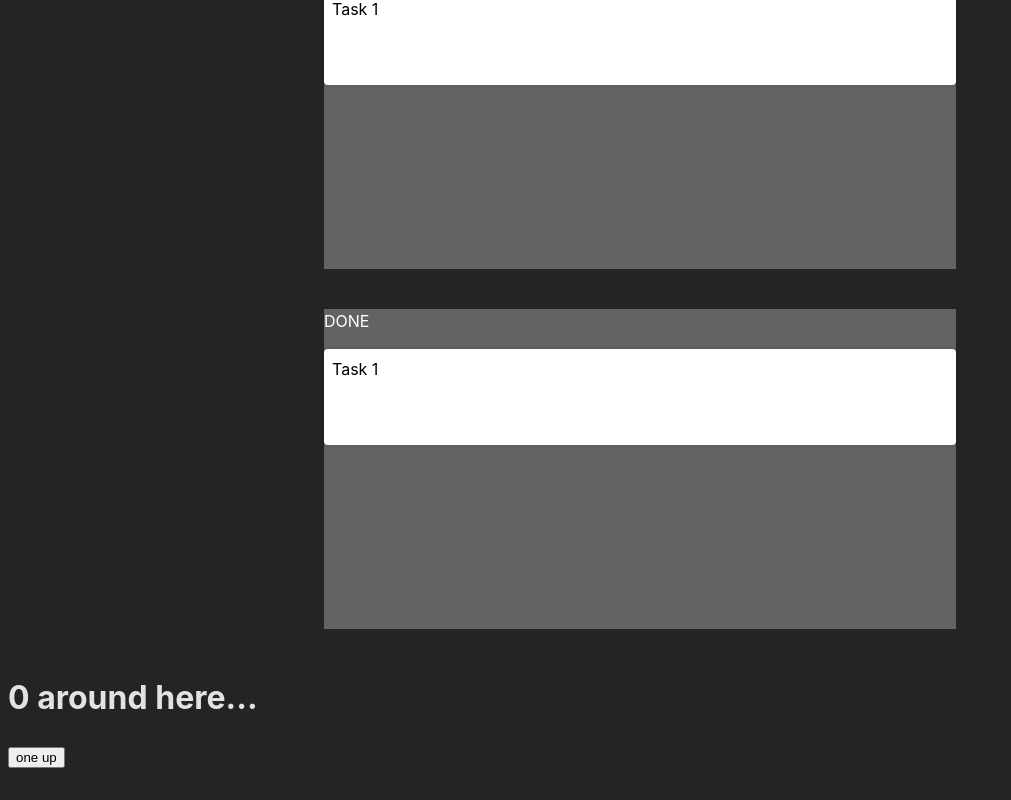
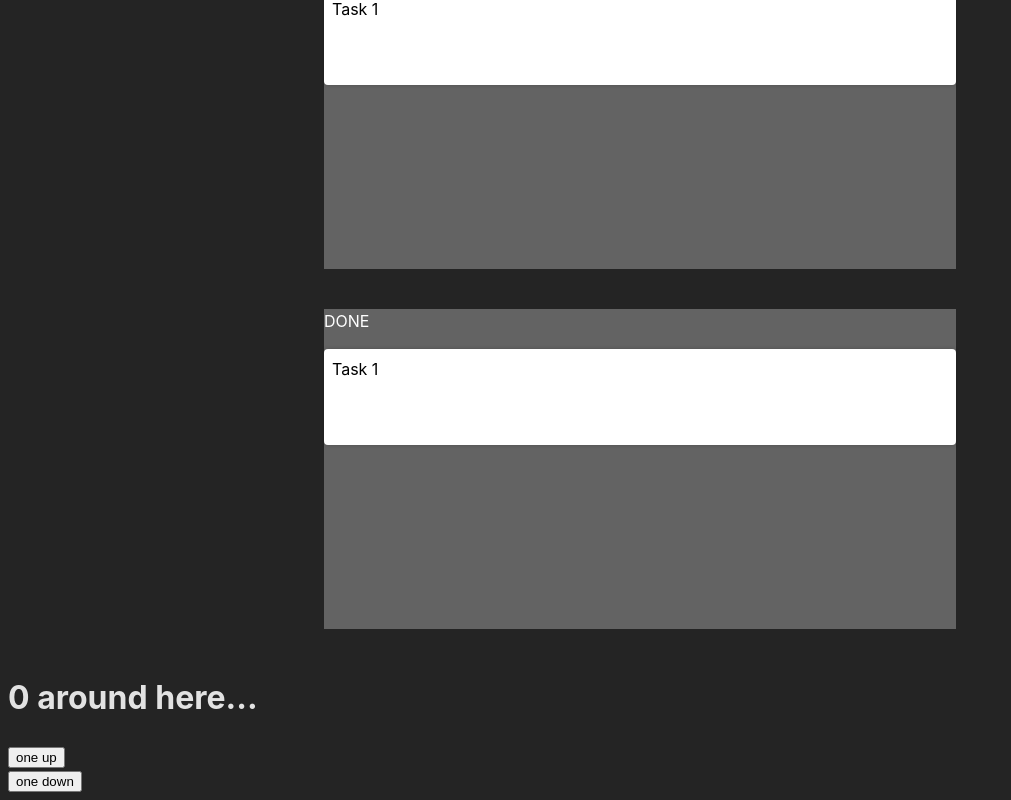
Before and after one commit to Drakkarrr/zustand-fcc-tutorial, a React (Vite) app: page / in a window 1280 px wide. Shown: the part 427-1227 px from the top of the page, without its empty margins (0-1011 px from the left). Before the commit the page ends 1203 px from the top, so only its background shows below. Built offline with nearby package versions, Linux system fonts and the light colour scheme.

Commit message:
created store successfully functionalites counter up and down

```diff
--- a/src/components/Control.jsx
+++ b/src/components/Control.jsx
@@ -2,7 +2,14 @@ import { useStore } from '../store/useStore.js';
 
 function Controls() {
   const increasePopulation = useStore((state) => state.increasePopulation);
-  return <button onClick={increasePopulation}>one up</button>;
+  const decreasePopulation = useStore((state) => state.decreasePopulation);
+  return (
+    <>
+      <button onClick={increasePopulation}>one up</button>
+      <br />
+      <button onClick={decreasePopulation}>one down</button>
+    </>
+  );
 }
 
 export default Controls;
```
